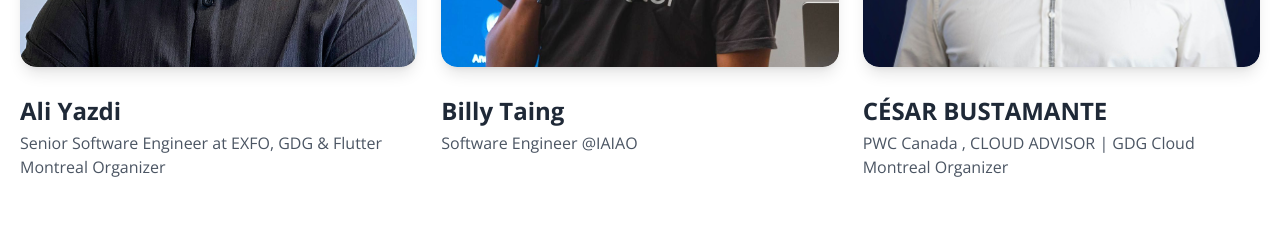
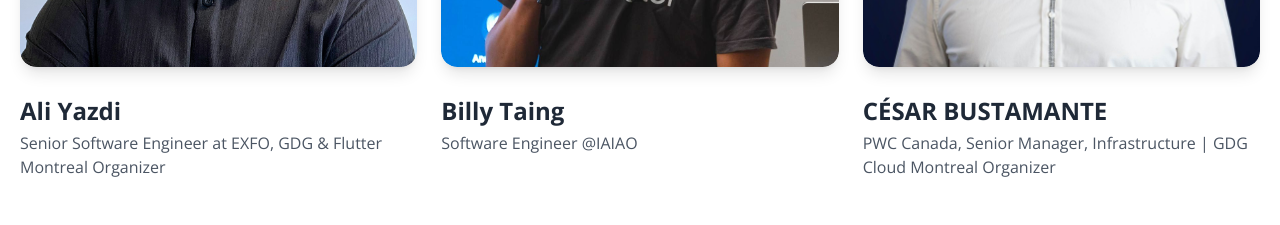
Before and after one commit to AndroidMontreal/GDG_Montreal_website, a Next.js app: page /team in a window 1280 px wide. Shown: the part 800-1025 px from the top of the page. Built offline with nearby package versions, Linux system fonts and the light colour scheme; no server answers; grey boxes are pictures that could not be loaded.

Commit message:
Update teamData.js

```diff
--- a/src/data/teamData.js
+++ b/src/data/teamData.js
@@ -109,8 +109,8 @@ export const team = [{
 {
   name: 'CÉSAR BUSTAMANTE',
   title: {
-    en: 'PWC Canada , CLOUD ADVISOR | GDG Cloud Montreal Organizer',
-    fr: 'PWC Canada, conseiller en infonuagique | Organisateur GDG Cloud Montréal'
+    en: 'PWC Canada, Senior Manager, Infrastructure | GDG Cloud Montreal Organizer',
+    fr: 'PWC Canada, Manager sénior, Infrastructure | Organisateur GDG Cloud Montréal'
   },
   image: '/images/team/cesar.jpg',
   link: 'https://www.linkedin.com/in/c%C3%A9sarbustamante/',
```
